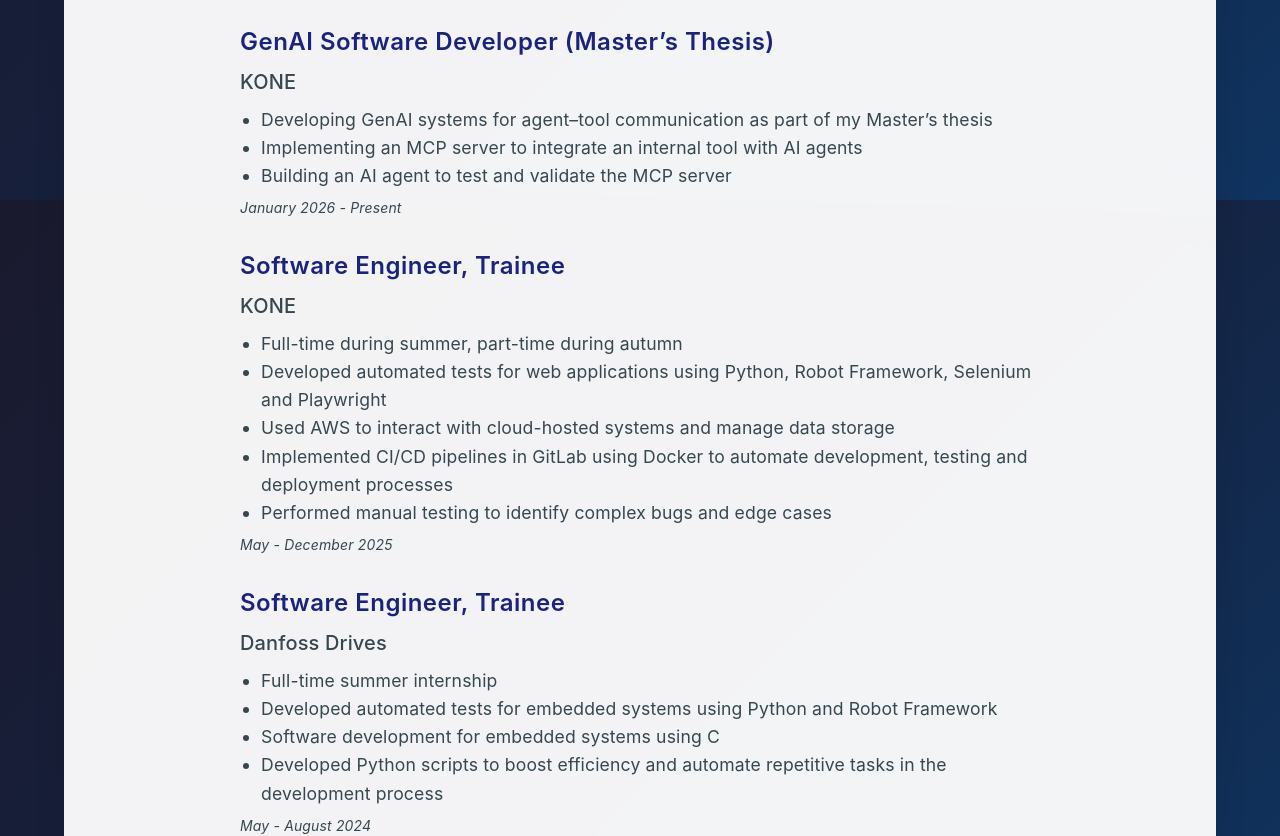
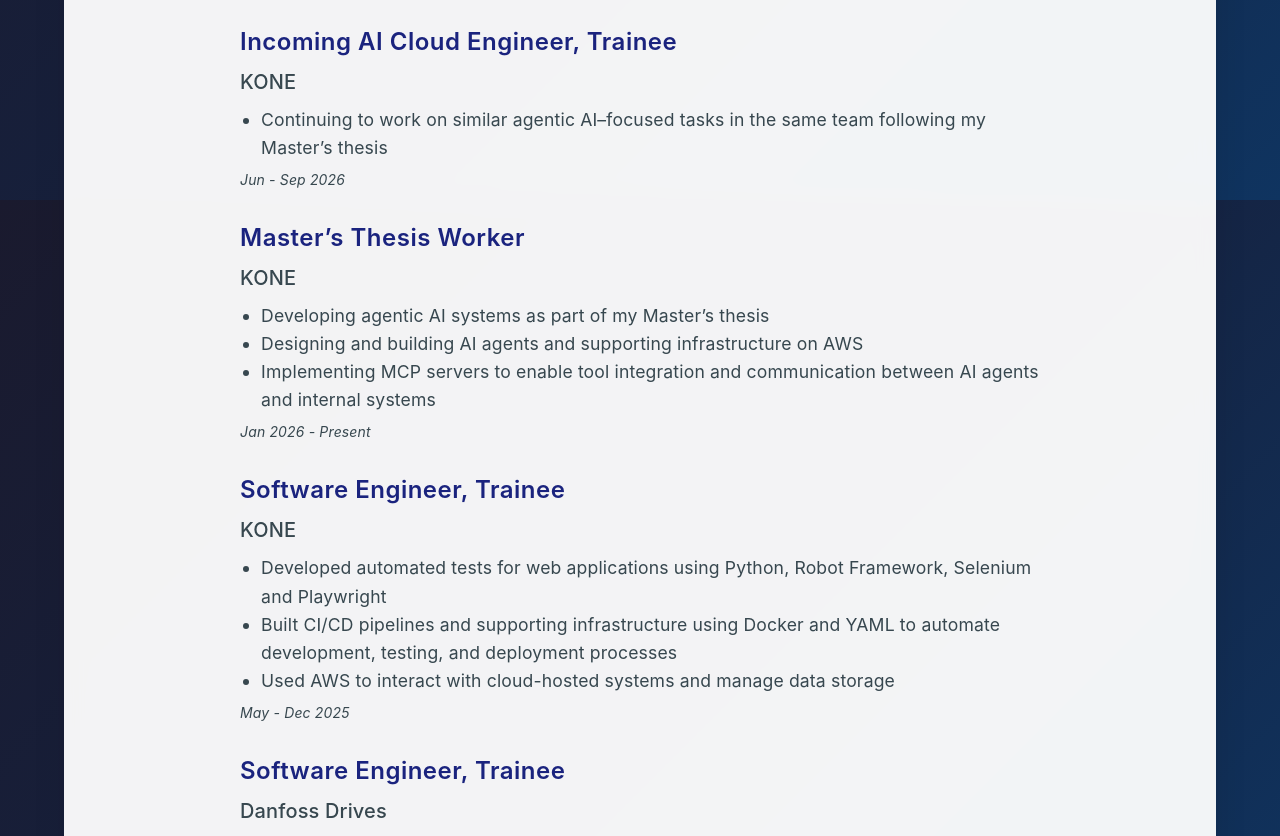
Before and after one commit to alex20m/website, a React (Create React App) app: page / in a window 1280 px wide. Shown: the part 1400-2236 px from the top of the page. Built offline with nearby package versions, Linux system fonts and the light colour scheme.

Commit message:
resume updated and latex pasting feature added

```diff
--- /dev/null
+++ b/src/data/latexResume.js
@@ -0,0 +1,64 @@
+// Paste your LaTeX resume section here to update the Experience page.
+// Just paste raw LaTeX — no need to escape backslashes.
+// Lines starting with % are treated as comments and ignored automatically.
+
+const latexResume = String.raw`
+%-----------EXPERIENCE-----------%
+\section{Experience}
+\resumeSubHeadingListStart
+
+    \resumeSubheading
+    {Incoming AI Cloud Engineer, Trainee}{Jun -- Sep 2026}
+    {KONE}{Espoo, Finland}
+    \resumeItemListStart
+        \resumeItem{Continuing to work on similar agentic AI–focused tasks in the same team following my Master’s thesis}
+    \resumeItemListEnd
+
+    \resumeSubheading
+    {Master’s Thesis Worker}{Jan 2026 -- Present}
+    {KONE}{Espoo, Finland}
+    \resumeItemListStart
+        \resumeItem{Developing agentic AI systems as part of my Master’s thesis}
+        \resumeItem{Designing and building AI agents and supporting infrastructure on AWS}
+        \resumeItem{Implementing MCP servers to enable tool integration and communication between AI agents and internal systems}
+    \resumeItemListEnd
+
+    \resumeSubheading
+    {Software Engineer, Trainee}{May -- Dec 2025}
+    {KONE}{Espoo, Finland}
+    \resumeItemListStart
+        \resumeItem{Developed automated tests for web applications using Python, Robot Framework, Selenium and Playwright}
+        \resumeItem{Built CI/CD pipelines and supporting infrastructure using Docker and YAML to automate development, testing, and deployment processes}
+        \resumeItem{Used AWS to interact with cloud-hosted systems and manage data storage}
+    \resumeItemListEnd
+
+    \resumeSubheading
+    {Software Engineer, Trainee}{May -- Aug 2024}
+    {Danfoss Drives}{Vaasa, Finland}
+    \resumeItemListStart
+        \resumeItem{Developed automated tests for embedded systems using Python and Robot Framework}
+        \resumeItem{Software development for embedded systems using C}
+        \resumeItem{Built Python scripts to automate repetitive tasks in the development process}
+    \resumeItemListEnd
+
+    \resumeSubheading
+    {Engine Automation Trainee}{May -- Aug 2022, Jan -- Aug 2023}
+    {Wärtsilä}{Vaasa, Finland}
+    \resumeItemListStart
+        \resumeItem{Conducted investigations on returned automation parts from field installations}
+        \resumeItem{Handled customer deliveries of engine automation software tools}
+    \resumeItemListEnd
+
+    \resumeSubheading
+    {Teaching Assistant}{Sep -- Dec 2022}
+    {Aalto University}{Espoo, Finland}
+    \resumeItemListStart
+        \resumeItem{Worked part-time as a teaching assistant in a basics in Python programming course}
+        \resumeItem{Assisted students with their homework}
+        \resumeItem{Graded home assignments}
+    \resumeItemListEnd
+
+\resumeSubHeadingListEnd
+`;
+
+export default latexResume;
--- a/src/pages/About.js
+++ b/src/pages/About.js
@@ -65,7 +65,7 @@
           }}
         >
           I'm a computer science master's student at Aalto University, specializing in big data and large scale computing.
-          Currently working on Generative AI software development, with prior experience in test automation, web development and embedded systems. Interested in cloud technologies and AI development.
+          Currently working on Agentic AI software development, with prior experience in test automation, web development and embedded systems. Interested in cloud technologies and AI development.
         </Typography>
       </motion.div>
     </Box>
--- a/src/pages/Experience.js
+++ b/src/pages/Experience.js
@@ -1,53 +1,36 @@
 import { Typography, Box } from '@mui/material';
 import { motion } from 'framer-motion';
+import latexResume from '../data/latexResume';
 
-// Add or edit experiences here
-const experiences = [
-  {
-    title: "GenAI Software Developer (Master’s Thesis) ",
-    company: "KONE",
-    description: [
-      "Developing GenAI systems for agent–tool communication as part of my Master’s thesis",
-      "Implementing an MCP server to integrate an internal tool with AI agents",
-      "Building an AI agent to test and validate the MCP server",
-    ],
-    period: "January 2026 - Present"
-  },
-  {
-    title: "Software Engineer, Trainee",
-    company: "KONE",
-    description: [
-      "Full-time during summer, part-time during autumn",
-      "Developed automated tests for web applications using Python, Robot Framework, Selenium and Playwright",
-      "Used AWS to interact with cloud-hosted systems and manage data storage",
-      "Implemented CI/CD pipelines in GitLab using Docker to automate development, testing and deployment processes",
-      "Performed manual testing to identify complex bugs and edge cases",
-    ],
-    period: "May - December 2025"
-  },
-  {
-    title: "Software Engineer, Trainee",
-    company: "Danfoss Drives",
-    description: [
-      "Full-time summer internship",
-      "Developed automated tests for embedded systems using Python and Robot Framework",
-      "Software development for embedded systems using C",
-      "Developed Python scripts to boost efficiency and automate repetitive tasks in the development process"
-    ],
-    period: "May - August 2024"
-  },
-  {
-    title: "Engine Automation Trainee ",
-    company: "Wärtsilä",
-    description: [
-      "Worked full-time during the summers and part-time during the spring 2023",
-      "Conducted investigations on returned automation parts from field installations",
-      "Performed maintenance on engine simulation rig",
-      "Handled customer deliveries of engine automation software tools"
-    ],
-    period: "May 2022 - August 2023"
+// To update: open src/data/latexResume.js and paste your raw LaTeX directly.
+function parseLatexExperience(latexString) {
+  const experiences = [];
+  const lines = latexString.split('\n').filter(line => !line.trim().startsWith('%'));
+  const cleanedLatex = lines.join('\n');
+  const subheadingRegex = /\\resumeSubheading\s*\{([^}]*)\}\{([^}]*)\}\s*\{([^}]*)\}\{([^}]*)\}/g;
+  let match;
+  while ((match = subheadingRegex.exec(cleanedLatex)) !== null) {
+    const title = match[1].trim();
+    const period = match[2].trim().replace(/--/g, '-');
+    const company = match[3].trim();
+    const startPos = match.index + match[0].length;
+    const remainingText = cleanedLatex.substring(startPos);
+    const itemsMatch = remainingText.match(/\\resumeItemListStart([\s\S]*?)\\resumeItemListEnd/);
+    const description = [];
+    if (itemsMatch) {
+      const itemsText = itemsMatch[1];
+      const itemRegex = /\\resumeItem\{([^}]*)\}/g;
+      let itemMatch;
+      while ((itemMatch = itemRegex.exec(itemsText)) !== null) {
+        description.push(itemMatch[1].trim());
+      }
+    }
+    experiences.push({ title, company, description, period });
   }
-];
+  return experiences;
+}
+
+const experiences = parseLatexExperience(latexResume);
 
 function Experience() {
   return (
--- a/src/pages/Projects.js
+++ b/src/pages/Projects.js
@@ -29,7 +29,7 @@
   const projects = [
     {
       title: "Personal Website",
-      description: "Personal website built using Cursor AI, trying out its AI capabilities.",
+      description: "This website, built using Cursor AI, trying out its AI capabilities.",
       technologies: ["JavaScript", "React.js"],
       github: "https://github.com/alex20m/website",
     },
--- a/src/pages/Resume.js
+++ b/src/pages/Resume.js
@@ -1,6 +1,6 @@
 import { Container, Typography, Box, Button } from '@mui/material';
 import DownloadIcon from '@mui/icons-material/Download';
-import ResumeFile from '../assets/resume.pdf';
+import ResumeFile from '../assets/Alex_Mecklin_CV.pdf';
 import { motion } from 'framer-motion';
 import { useState } from 'react';
 
```
